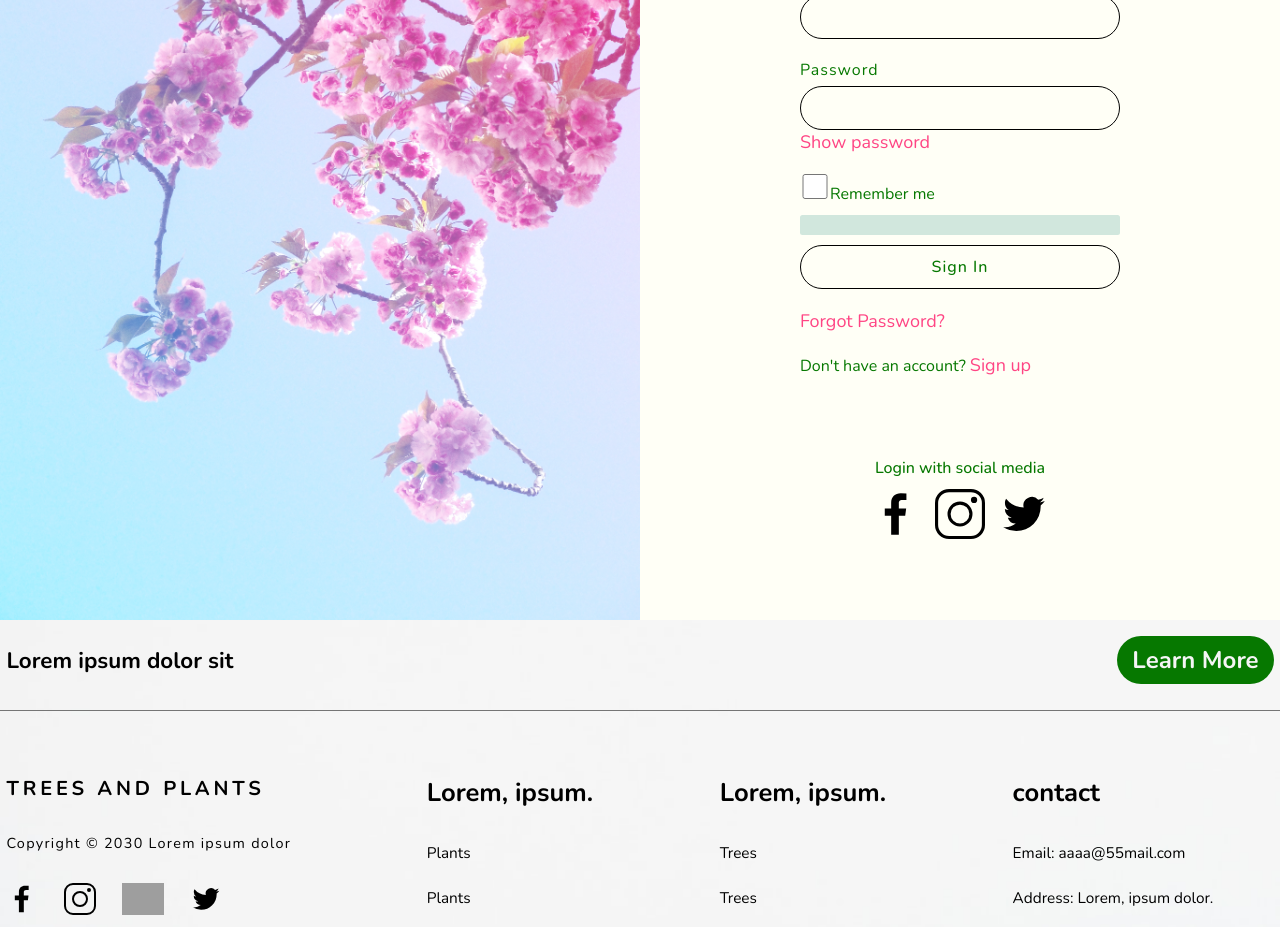
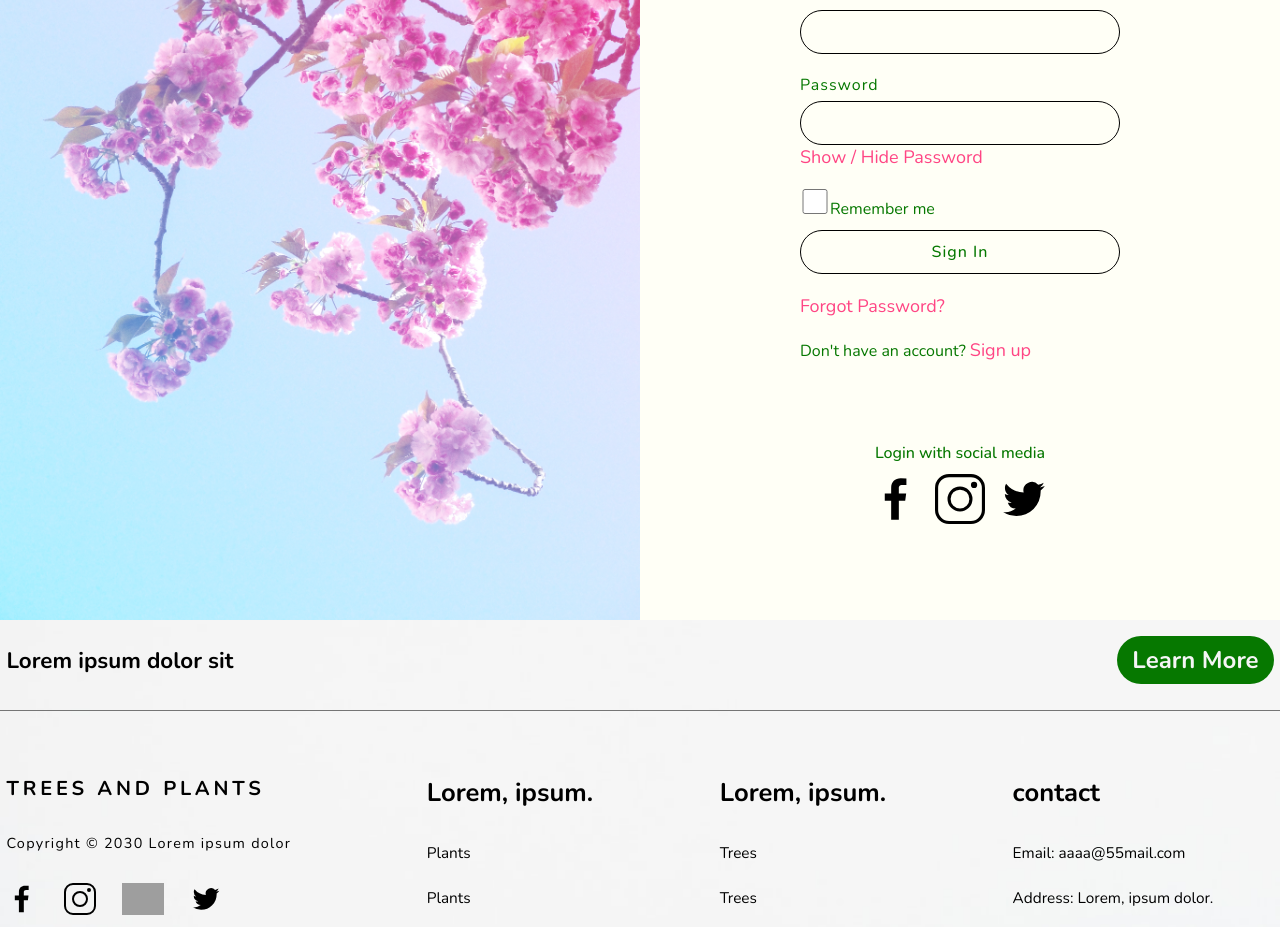
Before and after one commit to PremPPrem/test7day, a Vue app: page /login in a window 1280 px wide. Shown: the part 980-1907 px from the top of the page. Built offline with nearby package versions, Linux system fonts and the light colour scheme; grey boxes are pictures that could not be loaded.

Commit message:
Update Login.vue

```diff
--- a/src/views/Login.vue
+++ b/src/views/Login.vue
@@ -23,8 +23,8 @@
             </div>
             <div class="form-input">
               <span>Password</span>
-              <input v-model="password" ref="password" type="password" />
-              <button class="btn">Show password</button>
+              <input v-model="password" :type="passwordFieldType" ref="password" type="password" />
+              <button @click="switchVisibility"  class="btn">Show / Hide Password</button>
             </div>
             <div class="remember">
               <label
@@ -32,7 +32,6 @@
                 me</label
               >
             </div>
-            <div class="show-text"><h1 class=".toast .toast-success"></h1></div>
             <div class="form-input">
               <input
                 @click="
@@ -42,6 +41,7 @@
                 value="Sign In"
               />
             </div>
+            <div v-if="error" class="toast toast-danger" role="alert">{{error}}</div>
             <div class="form-input">
               <!-- <p>Forgot Password?</p> -->
               <button class="btn" @click="showPopup = true">
@@ -103,7 +103,8 @@ export default {
       password: "",
       checkRemember: "",
       showPopup: true,
-      toast: ""
+      passwordFieldType: "password",
+      error: "",
       }
     },
     methods: {
@@ -127,13 +128,14 @@ export default {
               });
               localStorage.setItem("rememberLogin", parsed);
             } else {
-              //localStorage.removeItem("rememberLogin");
+              localStorage.removeItem("rememberLogin");
             }
             //localStorage.setItem("user-info",JSON.stringify(result.data))
             this.$router.push({ name: "afterLogin" });
           })
-          .catch((err) => console.log("error", err));
+          .catch((err) => this.error = "email and password error");
       },
+
       loginCheck() {
         this.alert = "";
         userFront
@@ -146,6 +148,12 @@ export default {
             this.alert = error.message;
           });
       },
+      switchVisibility() {
+      this.passwordFieldType = this.passwordFieldType === "password" ? "text" : "password";
+    },
+
+
+
     },
     mounted() {
       if (localStorage.getItem("rememberLogin")) {
```
